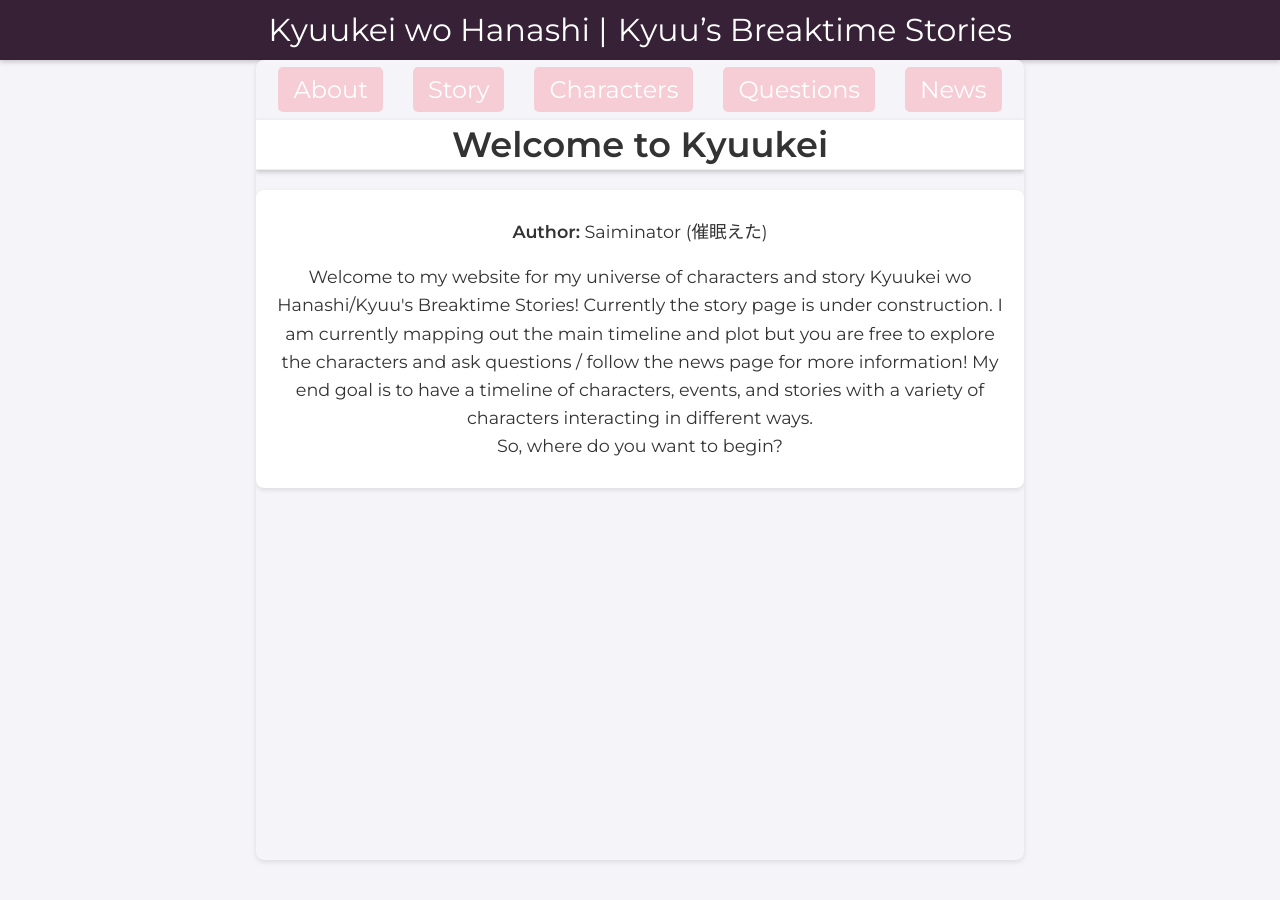
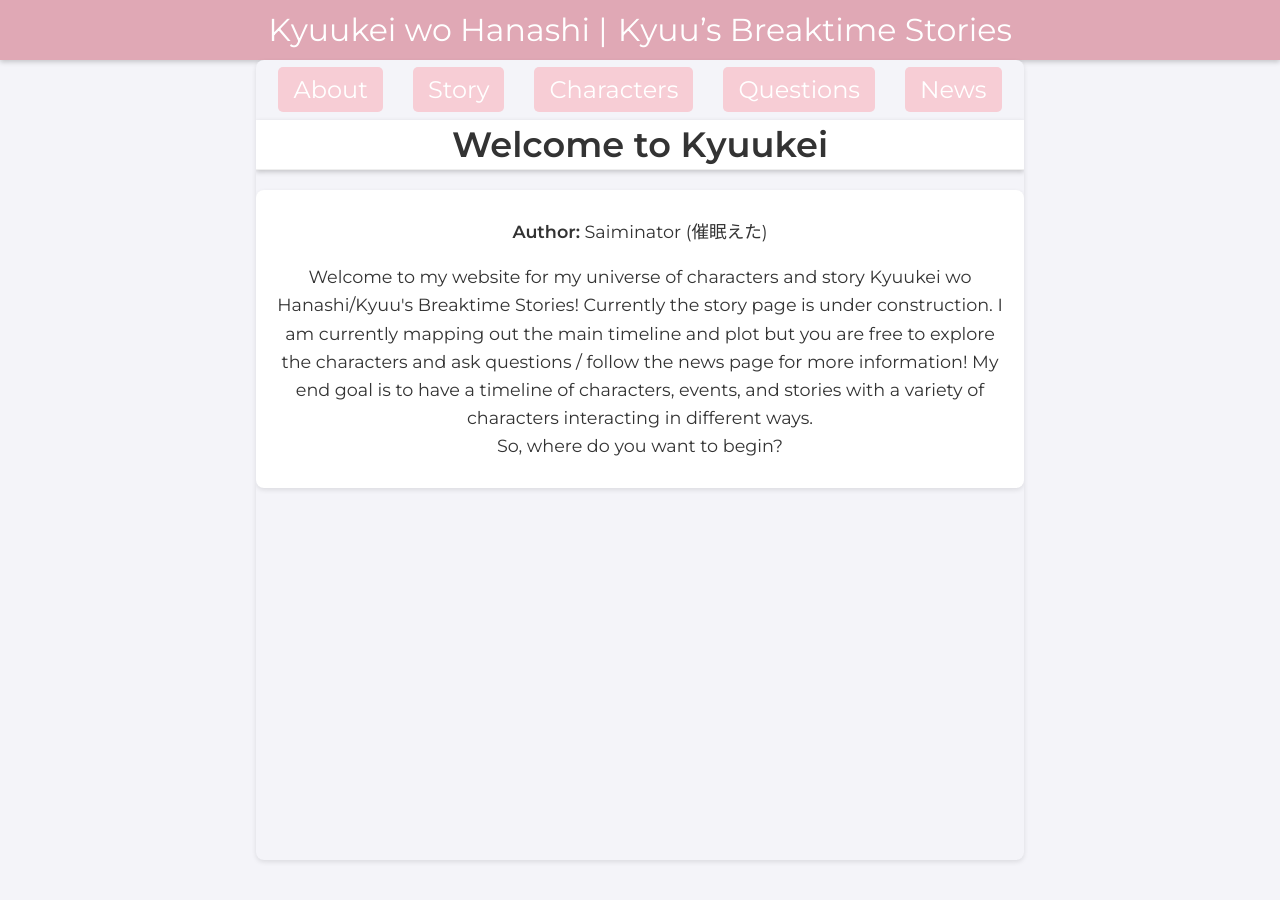
Before and after one commit to Saiminator/Kyuukei, a Jekyll site: the page built from index.html, in a window 1280 px wide. Built offline with Jekyll 4.4.1, drawn with Linux system fonts in a browser that asks for light colours.

Commit message:
Update style.css

```diff
--- a/css/style.css
+++ b/css/style.css
@@ -80,7 +80,7 @@ body {
    5. Header & Top Navigation
 ===================================================== */
 header {
-  background: #362136;
+  background: #e0a8b5; /* Changed from #362136 to darker Orby Pink */
   padding: 10px 0;
   text-align: center;
   box-shadow: 0 2px 5px rgba(0,0,0,0.2);
@@ -216,6 +216,11 @@ header {
   transition: background 0.3s ease, color 0.3s ease;
 }
 .nav-menu-desktop a:hover { background: #e0a8b5; }
+
+/* Active Desktop Menu Link */
+.nav-menu-desktop a.active {
+  background: #e0a8b5; /* Darker Orby Pink */
+}
 
 /* Responsive adjustments for desktop menu when viewport is below 750px */
 @media (max-width: 750px) {
@@ -570,7 +575,7 @@ header {
   box-shadow: 0 2px 5px rgba(0,0,0,0.1);
 }
 .section-fixed-title .section-header {
-  padding: 0 20px; /* Only horizontal padding */
+  padding: 0 20px; /* Only horizontal padding to keep title flush */
   background: #fff;
   border-bottom: 1px solid #eee;
   text-align: center;
@@ -727,7 +732,7 @@ header {
 }
 .character-image {
   width: 100%;
-  padding-top: 100%;
+  padding-top: 100%; /* Square aspect ratio */
   background-size: cover;
   background-position: center;
   border: 2px solid #ddd;
@@ -809,7 +814,7 @@ body.chapter .section-header {
   padding: 8px 12px !important;
   font-size: 0.9rem !important;
   cursor: pointer !important;
-  box-shadow: 0 2px 4px rgba(0, 0, 0, 0.2) !important;
+  box-shadow: 0 2px 4px rgba(0,0,0,0.2) !important;
 }
 
 .character-detail .back-select-btn:hover {
@@ -828,7 +833,7 @@ body.chapter .section-header {
   display: flex;
   justify-content: center;
   align-items: center;
-  margin: 1rem auto;  /* Less vertical space than before */
+  margin: 1rem auto;  /* Adjusted vertical spacing */
 }
 
 /* Style for each tab button */
@@ -838,7 +843,7 @@ body.chapter .section-header {
   border: none;
   border-radius: 5px;
   padding: 8px 15px;  /* matching main nav's button style */
-  margin: 0 15px;    /* left/right spacing to mimic .nav-menu-desktop li */
+  margin: 0 15px;    /* left/right spacing similar to desktop nav */
   cursor: pointer;
   font-size: 1rem;
   transition: background 0.3s ease;
```
